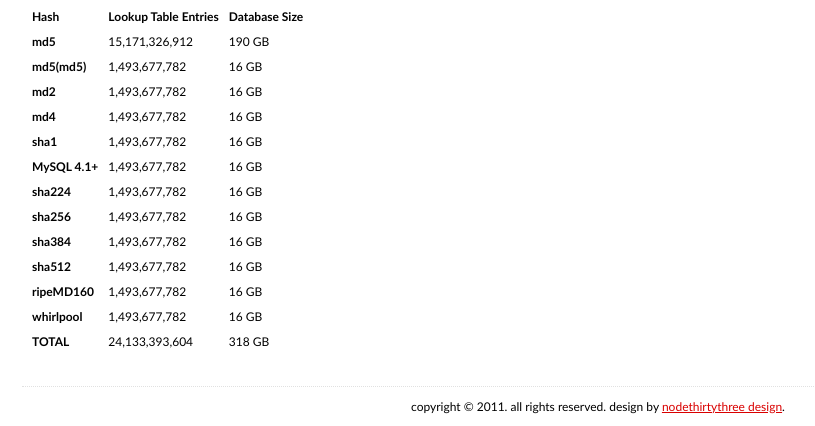
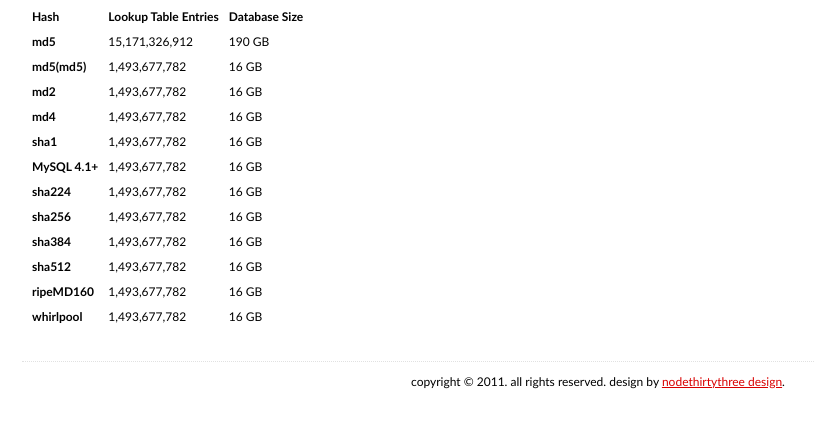
Before and after one commit to defuse/crackstation, a PHP site: page / in a window 1280 px wide. Shown: the part 688-1114 px from the top of the page, without its empty margins (42-857 px from the left). After the commit the page ends 1077 px from the top, so only its background shows below. Run offline with PHP 8.4, Linux system fonts and the light colour scheme.

Commit message:
remove total

```diff
--- a/src/index.php
+++ b/src/index.php
@@ -215,7 +215,6 @@ header('Content-Type: text/html; charset=utf-8');
 				<tr><th>sha512</th><td>1,493,677,782</td><td>16 GB</td></tr>
 				<tr><th>ripeMD160</th><td>1,493,677,782</td><td>16 GB</td></tr>
 				<tr><th>whirlpool</th><td>1,493,677,782</td><td>16 GB</td></tr>
-				<tr><th>TOTAL</th><td>24,133,393,604</td><td>318 GB</td></tr>
 				</table>
 			</div>
 
```
